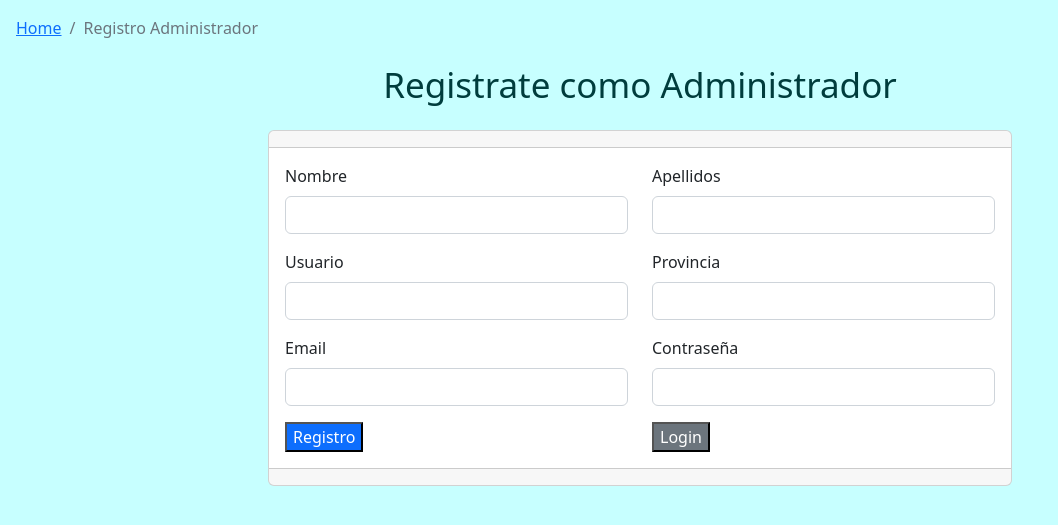
After one commit to Pucelana/my_project_flask, a Flask app: page /registro_admin/ in a window 1280 px wide. The commit adds this page. Shown: the top 525 px of the page, without its empty margins (0-1058 px from the left). Run offline with Flask 3, Linux system fonts and the light colour scheme; some libraries are stand-ins or nearby versions.

Commit message:
nuevo codigo

```diff
--- a/app.py
+++ b/app.py
@@ -10,4 +10,12 @@ app.config.from_object(env_config)
 
 @app.route( "/" )
 def  index ():
-  return  render_template('index.html')
+  return  render_template('sitio/index.html')
+
+@app.route('/registro_admin/')
+def registro_admin():
+    return render_template('sitio/registro_admin.html')
+
+@app.route('/registro_usu/')
+def registro_usu():
+    return render_template('sitio/registro_usu.html')
--- a/static/estilo.css
+++ b/static/estilo.css
@@ -1,7 +1,11 @@
 body{
-    background-color: #a3ffff;
+    background-color: #c7ffff;
 }
 h1{
-    color: #4effff;
-    font-size: 60px;
+    color: #278585;
+    font-size: 50px;
 }
+#h1_admin{
+    color: #003d3d;
+    font-size: 35px;
+}
--- /dev/null
+++ b/templates/sitio/registro_admin.html
@@ -0,0 +1,80 @@
+<!doctype html>
+<html lang="en">
+<head>
+  <title>Registro de Administrador</title>
+  <!-- Required meta tags -->
+  <meta charset="utf-8">
+  <meta name="viewport" content="width=device-width, initial-scale=1, shrink-to-fit=no">
+  <!-- Bootstrap CSS v5.2.1 -->
+  <link href="https://cdn.jsdelivr.net/npm/bootstrap@5.2.1/dist/css/bootstrap.min.css" rel="stylesheet"
+    integrity="sha384-iYQeCzEYFbKjA/T2uDLTpkwGzCiq6soy8tYaI1GyVh/UjpbCx/TYkiZhlZB6+fzT" crossorigin="anonymous">
+  <!-- CSS -->
+  <link href="{{ url_for('static', filename='estilo.css') }}" rel="stylesheet" type="text/css">
+</head>
+<body>
+  <nav aria-label="breadcrumb" class="mt-3 ms-3">
+    <ol class="breadcrumb">
+      <li class="breadcrumb-item"><a href="/">Home</a></li>
+      <li class="breadcrumb-item active" aria-current="page">Registro Administrador</li>
+    </ol>
+  </nav>
+  <header>
+    <h1 id="h1_admin" class="text-center my-4">Registrate como Administrador</h1>
+  </header>
+  <section class="container-lg">
+    <div class="col-8 offset-2 card">
+        <div class="card-header"></div>
+        <div class="card-body">
+            <form action="" method="">
+                <div class="row">
+                <div class="col-6 mb-3">
+                  <label for="" class="form-label">Nombre</label>
+                  <input type="text" name="" id="" class="form-control">
+                </div>
+                <div class="col-6 mb-3">
+                  <label for="" class="form-label">Apellidos</label>
+                  <input type="text" name="" id="" class="form-control">
+                </div>
+                </div>
+                <div class="row">
+                <div class="col-6 mb-3">
+                  <label for="" class="form-label">Usuario</label>
+                  <input type="text" name="" id="" class="form-control">
+                </div>
+                <div class="col-6 mb-3">
+                  <label for="" class="form-label">Provincia</label>
+                  <input type="text" name="" id="" class="form-control">
+                </div>
+                </div>
+                <div class="row">
+                <div class="col-6 mb-3">
+                  <label for="" class="form-label">Email</label>
+                  <input type="text" name="" id="" class="form-control">
+                </div>
+                <div class="col-6 mb-3">
+                  <label for="" class="form-label">Contraseña</label>
+                  <input type="text" name="" id="" class="form-control">
+                </div>
+                </div>
+                <div class="row">
+                    <div class="col-6">
+                        <button class="bg-primary text-white">Registro</button>
+                    </div>
+                    <div class="col-6">
+                        <button class="bg-secondary text-white">Login</button>
+                    </div>
+                </div>
+            </form>
+        </div>
+        <div class="card-footer text-muted"></div>
+    </div>
+  </section>
+  <!-- Bootstrap JavaScript Libraries -->
+  <script src="https://cdn.jsdelivr.net/npm/@popperjs/core@2.11.6/dist/umd/popper.min.js"
+    integrity="sha384-oBqDVmMz9ATKxIep9tiCxS/Z9fNfEXiDAYTujMAeBAsjFuCZSmKbSSUnQlmh/jp3" crossorigin="anonymous">
+  </script>
+  <script src="https://cdn.jsdelivr.net/npm/bootstrap@5.2.1/dist/js/bootstrap.min.js"
+    integrity="sha384-7VPbUDkoPSGFnVtYi0QogXtr74QeVeeIs99Qfg5YCF+TidwNdjvaKZX19NZ/e6oz" crossorigin="anonymous">
+  </script>
+</body>
+</html>
```
Also changed, not shown: templates/sitio/index.html (renamed from templates/index.html, +19 -2 lines), templates/sitio/registro_usu.html (added, +70 -0 lines), templates/admin/base.html (added), templates/admin/home_admin.html (added), templates/admin/login_admin.html (added), templates/usu/base.html (added), templates/usu/home_usu.html (added), templates/usu/login_usu.html (added).
